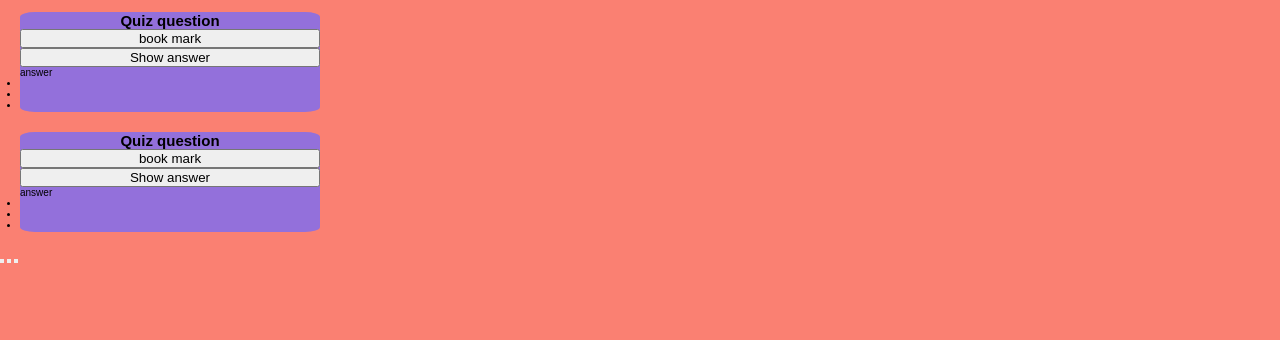
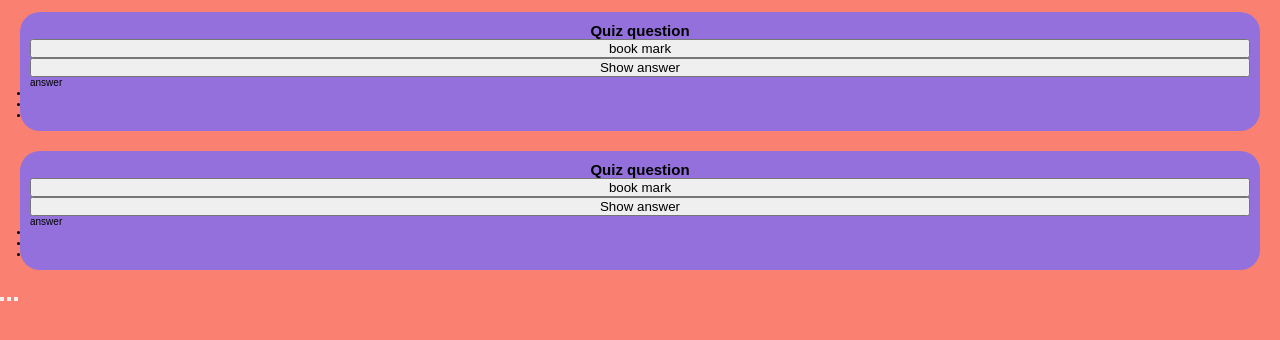
Before and after one commit to chihhsiangsu/Quiz-App-Color, a plain HTML site: page index.html in a window 1280 px wide. Shown: the part 48-388 px from the top of the page. Drawn offline with Linux system fonts and the light colour scheme.

Commit message:
try to push again

```diff
--- a/css/style.css
+++ b/css/style.css
@@ -1,5 +1,3 @@
-@import url("./css/card.css");
-
 :root {
   --background-color-primary: black;
   --background-color-secondary: salmon;
@@ -50,9 +48,8 @@ section {
 
 .card {
   background-color: var(--background-color-tertiary);
-  border-radius: 5%;
-  width: 300px;
-  height: 100px;
+  border-radius: 20px;
+  padding: 10px;
 }
 
 .card__question {
```
